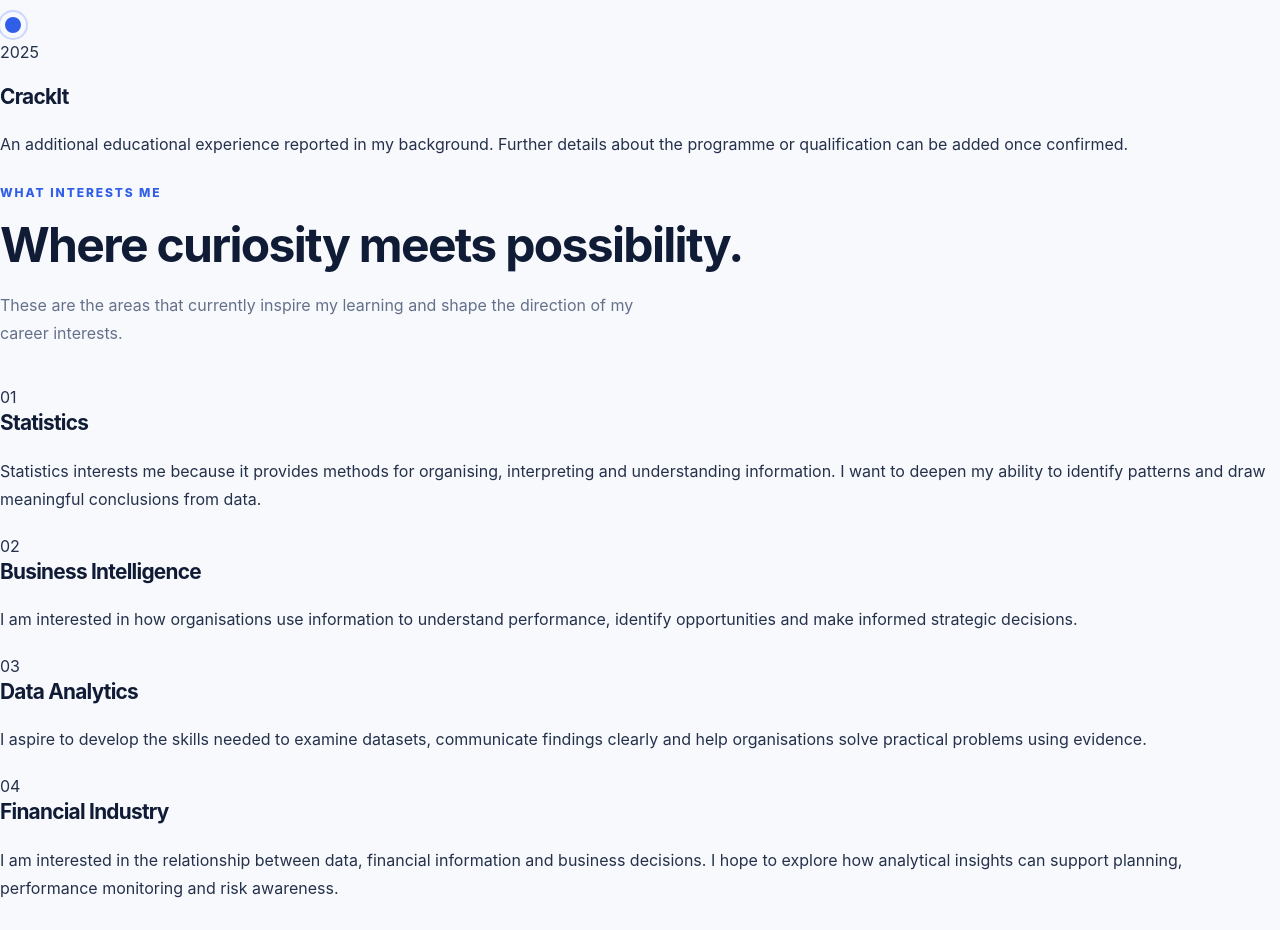
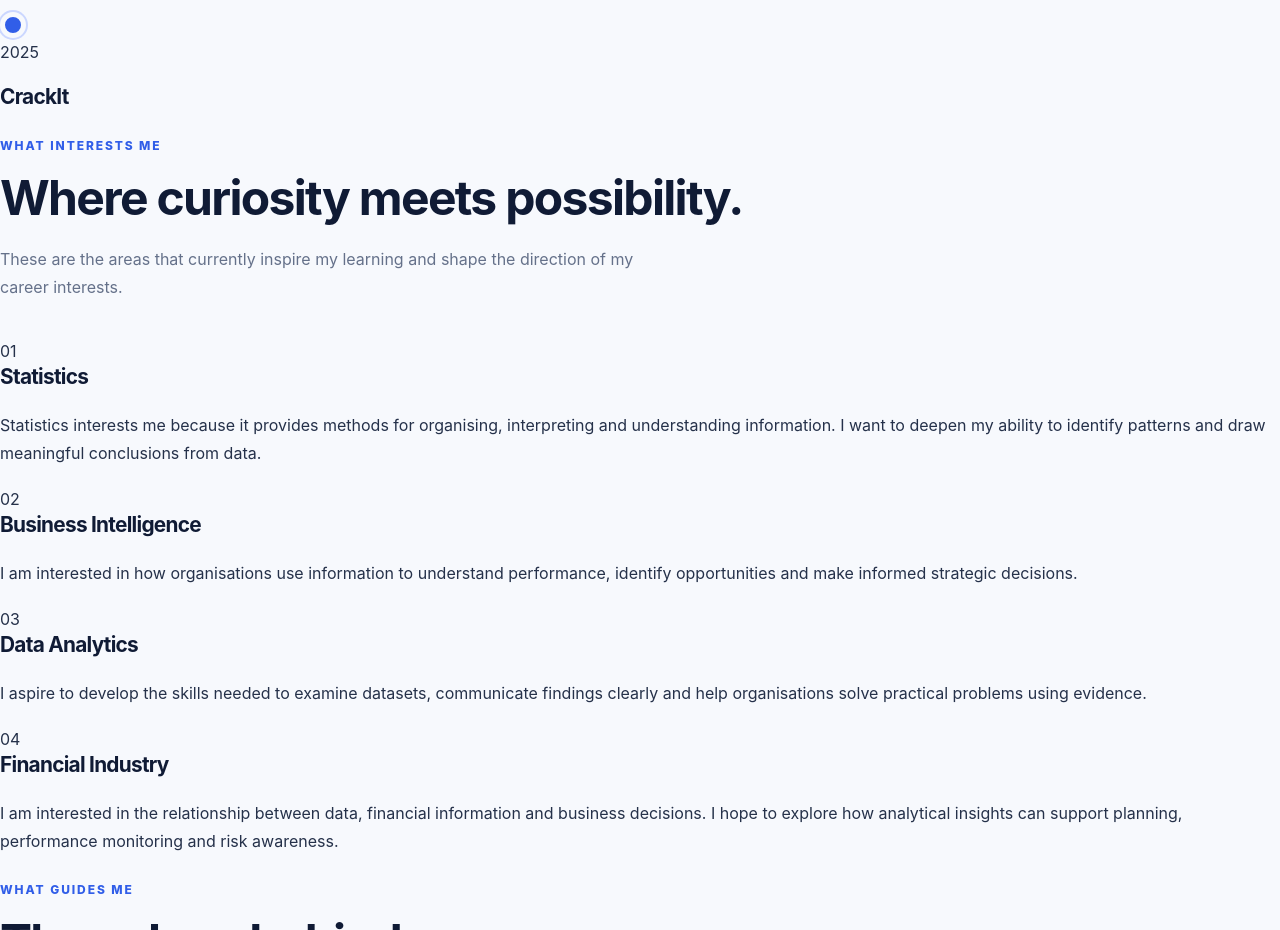
Before and after one commit to thebetoteng/digital-portfolio, a plain HTML site: page about.html in a window 1280 px wide. Shown: the part 3200-4130 px from the top of the page. Drawn offline with Linux system fonts and the light colour scheme.

Commit message:
Update about.html

```diff
--- a/about.html
+++ b/about.html
@@ -298,12 +298,6 @@
 
                             <h3>CrackIt</h3>
 
-                            <p>
-                                An additional educational experience
-                                reported in my background. Further details
-                                about the programme or qualification can
-                                be added once confirmed.
-                            </p>
 
                         </div>
 
```
